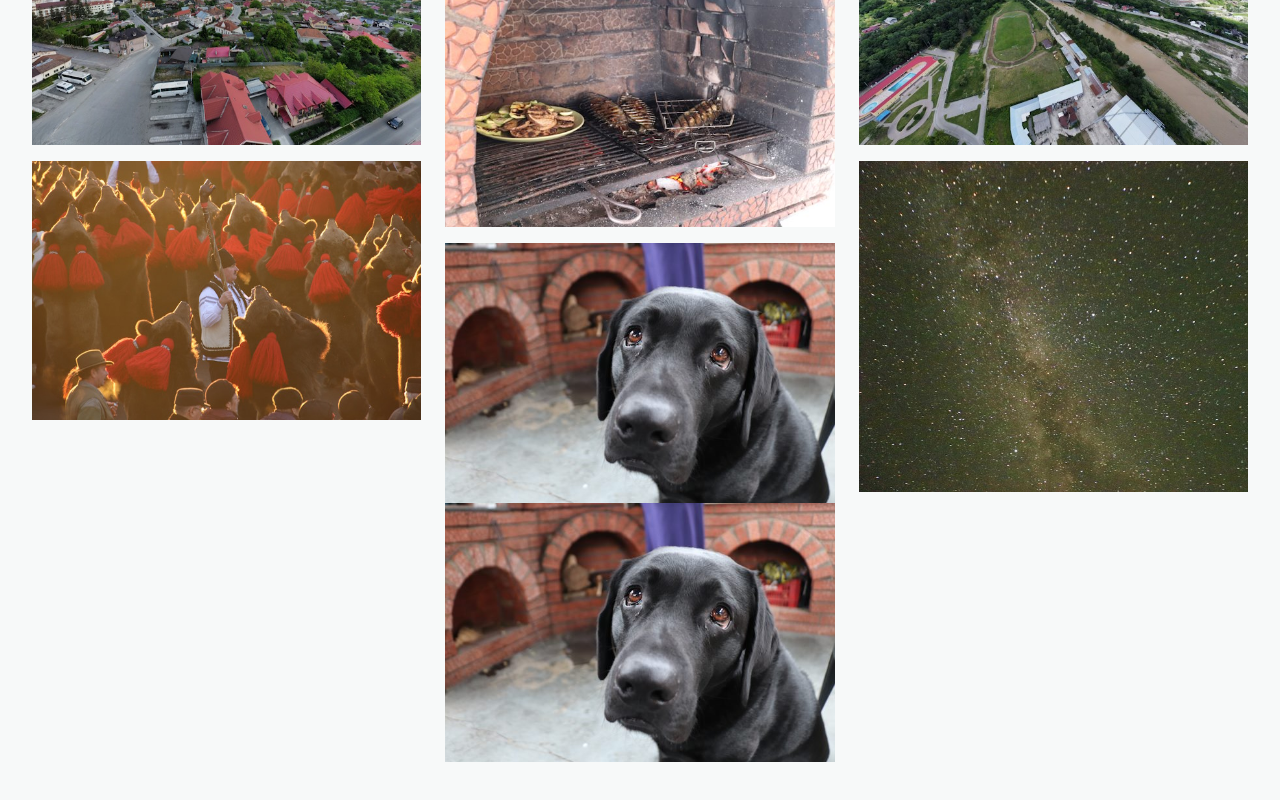
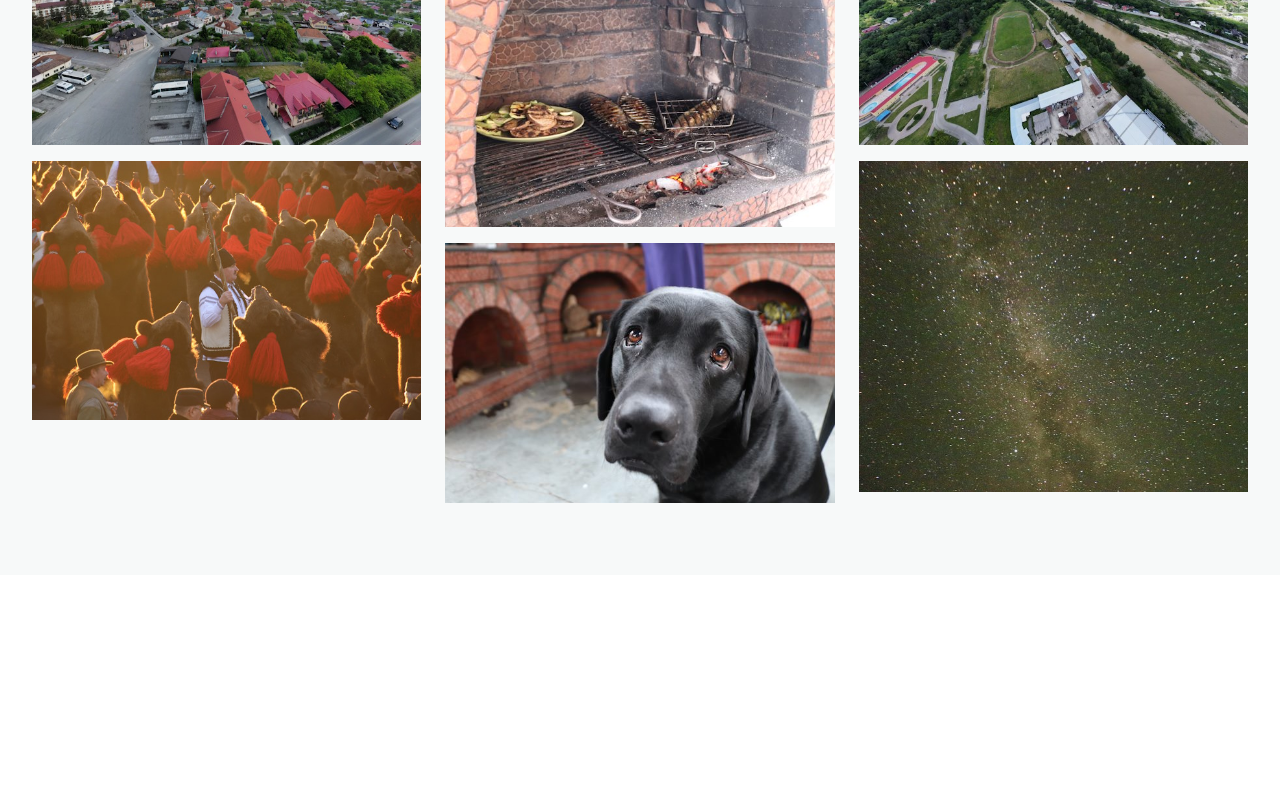
Before and after one commit to sandersmitje/cazare-targu-ocna, a Next.js app: page /en/gallery in a window 1280 px wide. Shown: the part 1045-1845 px from the top of the page. After the commit the page ends 1620 px from the top, so only its background shows below. Built offline with nearby package versions, Linux system fonts and the light colour scheme.

Commit message:
another test

```diff
--- a/app/[locale]/gallery/page.tsx
+++ b/app/[locale]/gallery/page.tsx
@@ -29,8 +29,7 @@ export default function Gallery(){
 
                     <Image width={0} height={0} style={{ width: '100%', height: 'auto' }} sizes="100vw" src="/img/gallery/Gallery31.jpg"
                         className="mb-4" alt="Winter BBQ" title="Winter BBQ"/>
-                    <img src="/img/gallery/gallery32.png" title="Chief relations manager" alt="Chief relations manager"/>
-                    <Image width={0} height={0} unoptimized={true} style={{ width: '100%', height: 'auto' }} sizes="100vw" src="/img/gallery/gallery32.png"
+                    <Image width={0} height={0} style={{ width: '100%', height: 'auto' }} sizes="100vw" src="/img/gallery/gallery42.png"
                         className="mb-4" alt="Chief relations manager" title="Chief relations manager"/>
                 </div>
                 <div>
```
Also changed, not shown: public/img/gallery/Gallery42.png (added).
